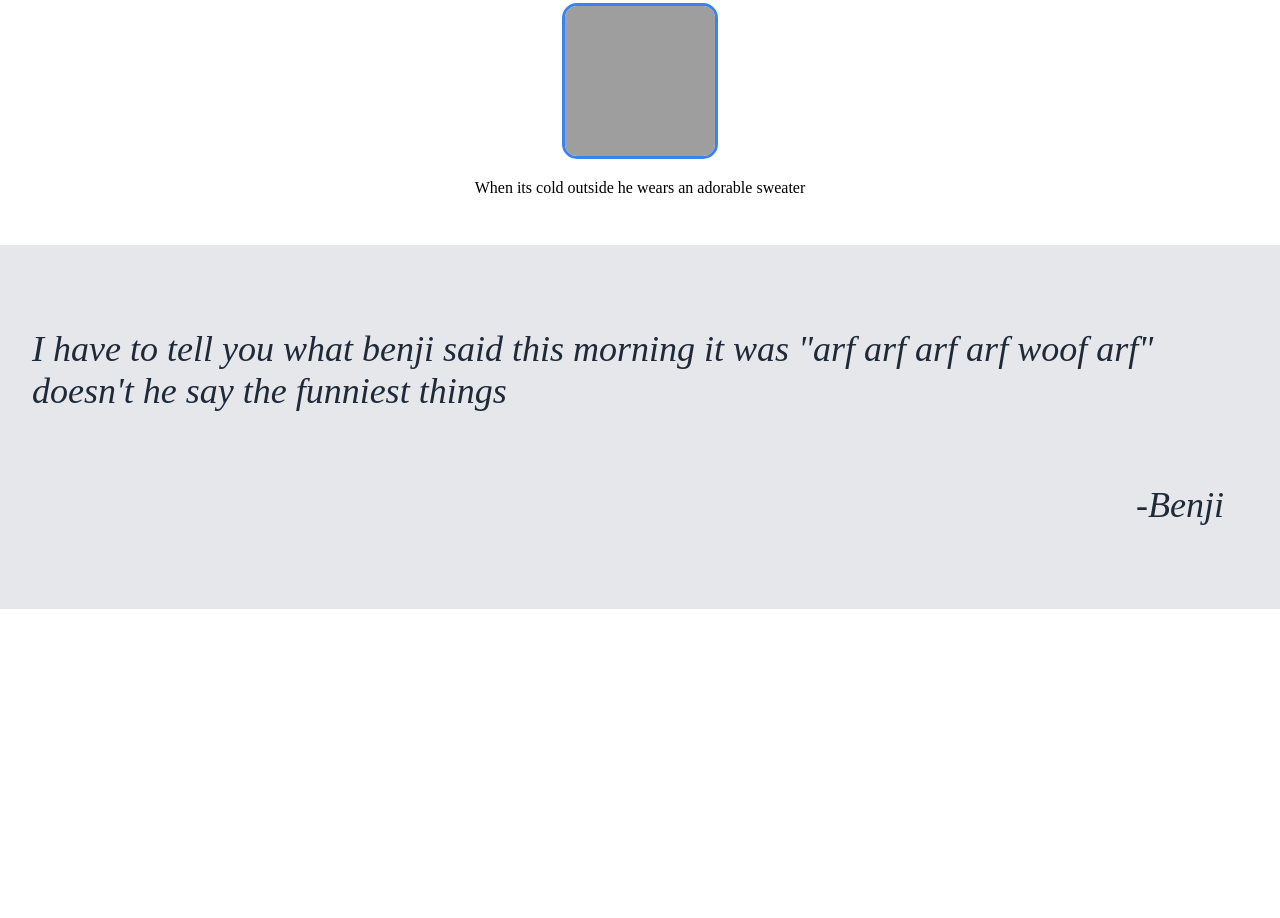
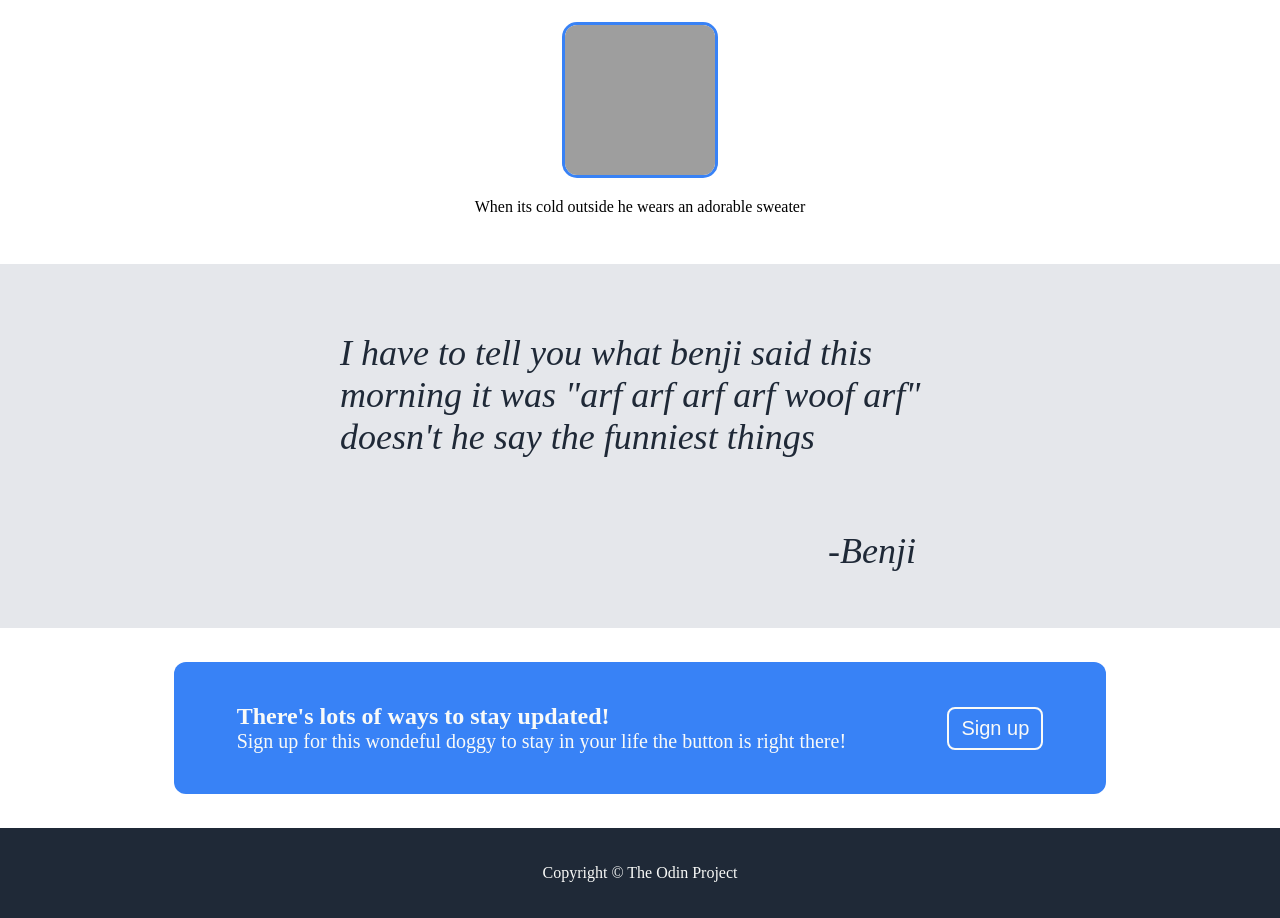
Before and after one commit to acejesa/landing_page, a plain HTML site: page index.html in a window 1280 px wide. Shown: the part 851-1769 px from the top of the page. Before the commit the page ends 1460 px from the top, so only its background shows below. Drawn offline with Linux system fonts and the light colour scheme; grey boxes are pictures that could not be loaded.

Commit message:
Added in last sections and cleaned previous code

```diff
--- a/index.html
+++ b/index.html
@@ -9,7 +9,7 @@
 </head>
 <body>
     <div id="header">
-        <img src="/imgs/benji_1.jpg" alt="sleeping benji as logo">
+      <div><img src="./imgs/benji_1.jpg" alt="benji sleeping logo"></div>
         <ul>
             <li><a href="">About the cuteness</a></li>
             <li><a href="">Shop for some toys</a></li>
@@ -48,11 +48,27 @@
     </div>
     </div>
     <div class="quote">
-
+        <div class="quote-container">
         <p class="quote-text">I have to tell you what benji said this morning it was "arf arf arf arf woof arf" doesn't he say the funniest things </p>
         <p class="quote-attribution">-Benji</p>
     </div>
-
+    </div>
+    <div class="cta-container">
+    <div class="call-to-action">
+        <div>
+        <div class="bold">There's lots of ways to stay updated!
+        </div>
+        <div>Sign up for this wondeful doggy to stay in your life the button is right there!
+        </div>
+        </div>
+        <div>
+        <button type="submit">Sign up</button>
+        </div>
+    </div>
+    </div>
+    <div class="footer">
+      <p> Copyright &copy; The Odin Project </p>
+    </div>
 
 </body>
 </html>
--- a/style.css
+++ b/style.css
@@ -9,10 +9,10 @@ body{
     display: flex;
     justify-content: space-around;
     align-items: center;
-    padding: 16px;
+    padding-top: 16px;
     font-size: 24px;
 }
-#header, .hero{
+#header, .hero, .footer{
     background-color: #1F2937;
     color: #F9FAF8;
 }
@@ -34,24 +34,26 @@ a{
 }
 .hero {
     display: flex;
-    justify-content: center;
+    justify-content: space-evenly;
     align-items:center;
     padding: 16px 16px 64px 16px;
-    column-gap: 58px;
+
 }
 .hero img{
-    width: 350px;
+    width: 500px;
     height: 250px;
 
 }
-.hero button{
+button{
     background-color: #3882F6;
     color: #F9FAF8;
-    border-radius: 4px;
+    border-radius: 8px;
+    text-align: center;
+}
+.hero button{
     border: none;
-    text-align: center;
-    text-decoration: none;
     padding: 8px 32px;
+    font-size: 20px;
 }
 .hero-main{
     font-size: 48px;
@@ -103,18 +105,64 @@ a{
 
 .quote{
     display: flex;
-    flex-direction: column;
     justify-content: center;
-    align-items: center;
     background-color: #E5E7EB;
     height: 300px;
     color: #1F2937;
     font-style: italic;
     font-size: 36px;
     padding: 32px
+}
+.quote-container{
+    display: flex;
+    flex-direction: column;
+    width: 600px;
+
 
 }
 .quote-attribution{
     align-self: flex-end;
     margin-right: 24px;
 }
+/* end of quote styling */
+
+.cta-container{
+    display: flex;
+    justify-content: center;
+    align-items: center;
+    height: 200px;
+
+}
+.call-to-action{
+    display: flex;
+    justify-content: space-around;
+    align-items: center;
+    background-color: #3882F6;
+    color: #F9FAF8;
+    width: 900px;
+    height: 100px;
+    border-radius: 12px;
+    padding: 16px;
+    column-gap: 8px;
+    font-size: 20px;
+}
+.call-to-action button{
+    flex-shrink: 0;
+    height:fit-content;
+    padding: 8px 12px;
+    font-size: 20px;
+    border-style: solid;
+    border-color: #F9FAF8;
+}
+.bold{
+    font-weight: bold;
+    font-size: larger;
+}
+/* end of call to action stylin */
+.footer{
+    display: flex;
+    justify-content: center;
+    align-items: center;
+    height: 90px;
+
+}
```
